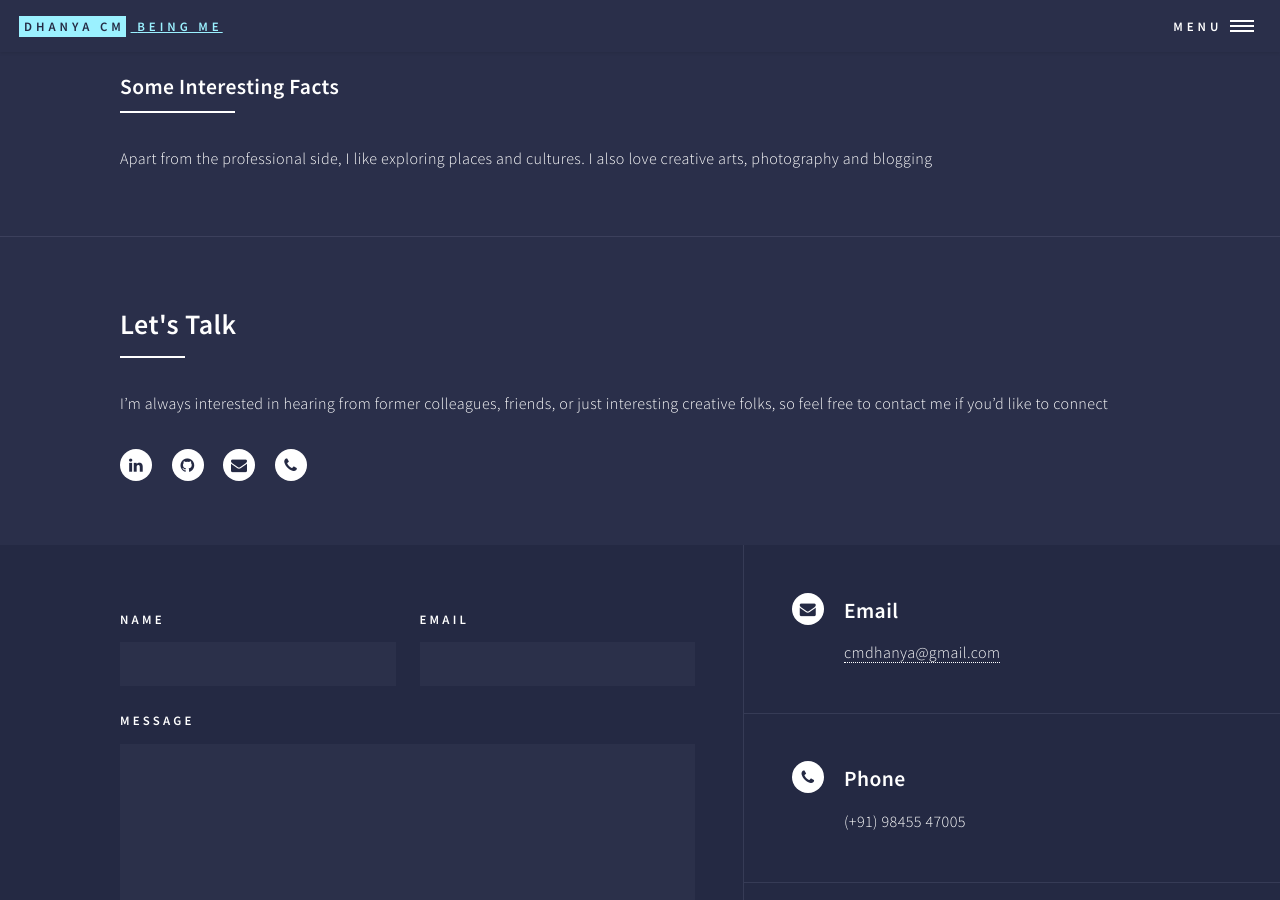
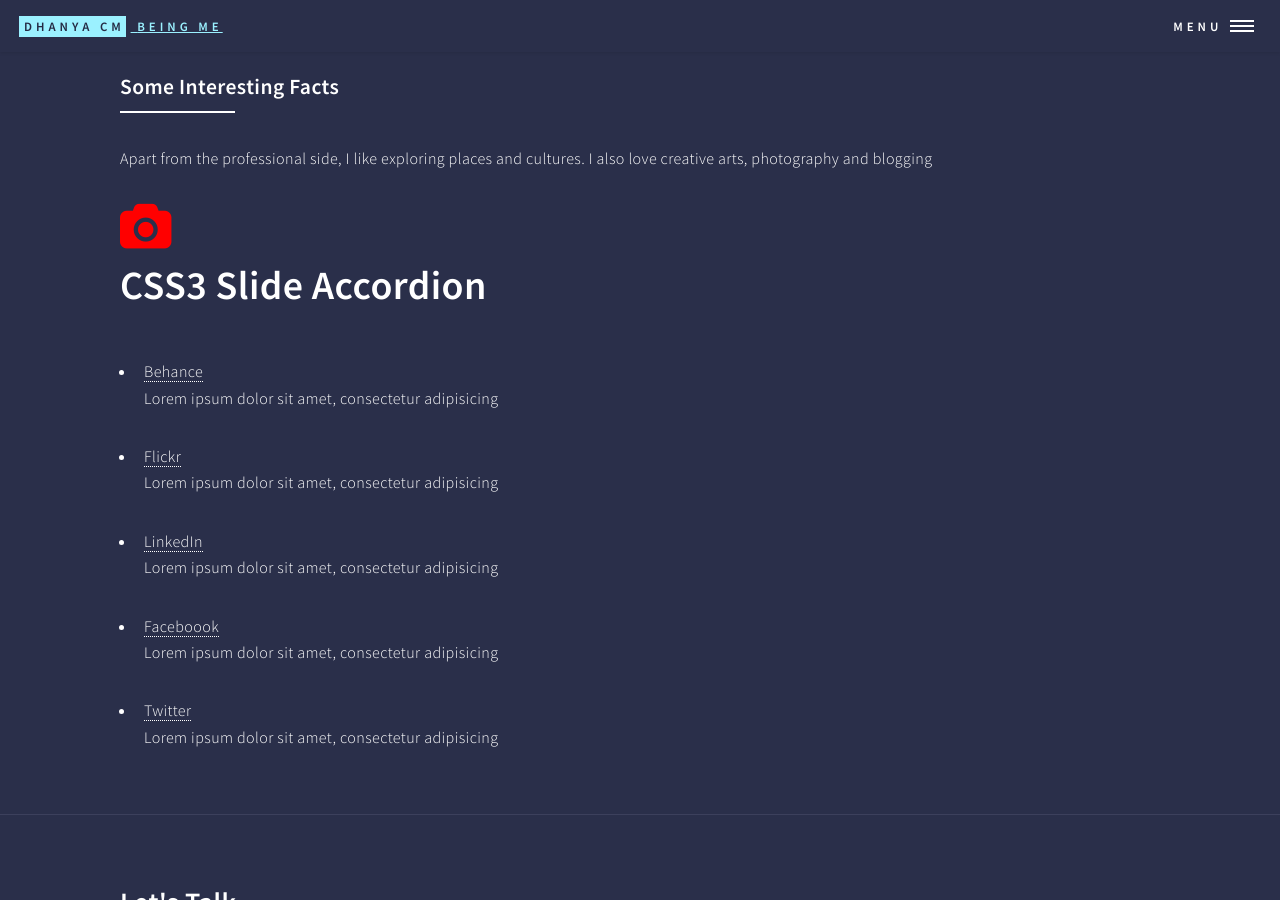
Before and after one commit to dhanyacm/dhanyacm, a Jekyll site: the page built from test.html, in a window 1280 px wide and 900 px high, scrolled down 4056 px. Built offline with Jekyll 4.4.1, drawn with Linux system fonts in a browser that asks for light colours; nearby versions of some CDN libraries.

Commit message:
Update test.html

```diff
--- a/test.html
+++ b/test.html
@@ -427,6 +427,41 @@ Donec non sem id tellus mattis convallis. Morbi dapibus nulla ac dui lacinia,
 											Apart from the professional side, I like exploring places and cultures. I also love creative arts, photography and blogging
 
 	</p>
+											<i class="fa fa-camera" style="font-size:48px;color:red"></i>
+											<i class="far fa-pencil-paintbrush"></i>
+											<i class="fas fa-palette"></i>
+
+											<h1>CSS3 Slide Accordion</h1>
+
+<div class="wrapper">
+   <ul>
+     <li>
+       <a href="">Behance</a>
+       <p>Lorem ipsum dolor sit amet, consectetur adipisicing </p>
+     </li>
+
+      <li>
+       <a href="">Flickr</a>
+       <p>Lorem ipsum dolor sit amet, consectetur adipisicing </p>
+     </li>
+
+      <li>
+       <a href="">LinkedIn</a>
+       <p>Lorem ipsum dolor sit amet, consectetur adipisicing </p>
+     </li>
+
+     <li>
+       <a href="">Faceboook</a>
+       <p>Lorem ipsum dolor sit amet, consectetur adipisicing </p>
+     </li>
+
+     <li>
+       <a href="">Twitter</a>
+       <p>Lorem ipsum dolor sit amet, consectetur adipisicing </p>
+     </li>
+
+  </ul>
+</div>
 
 										</div>
 
```
